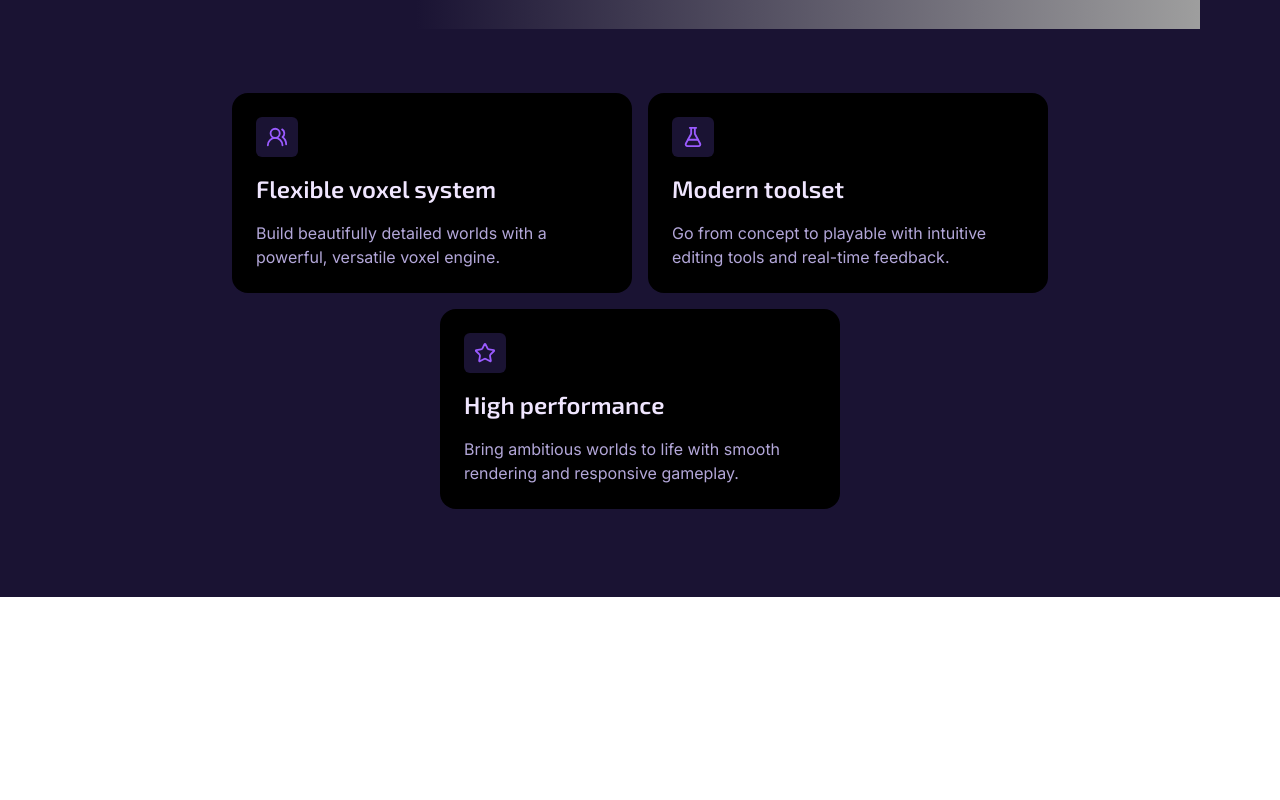
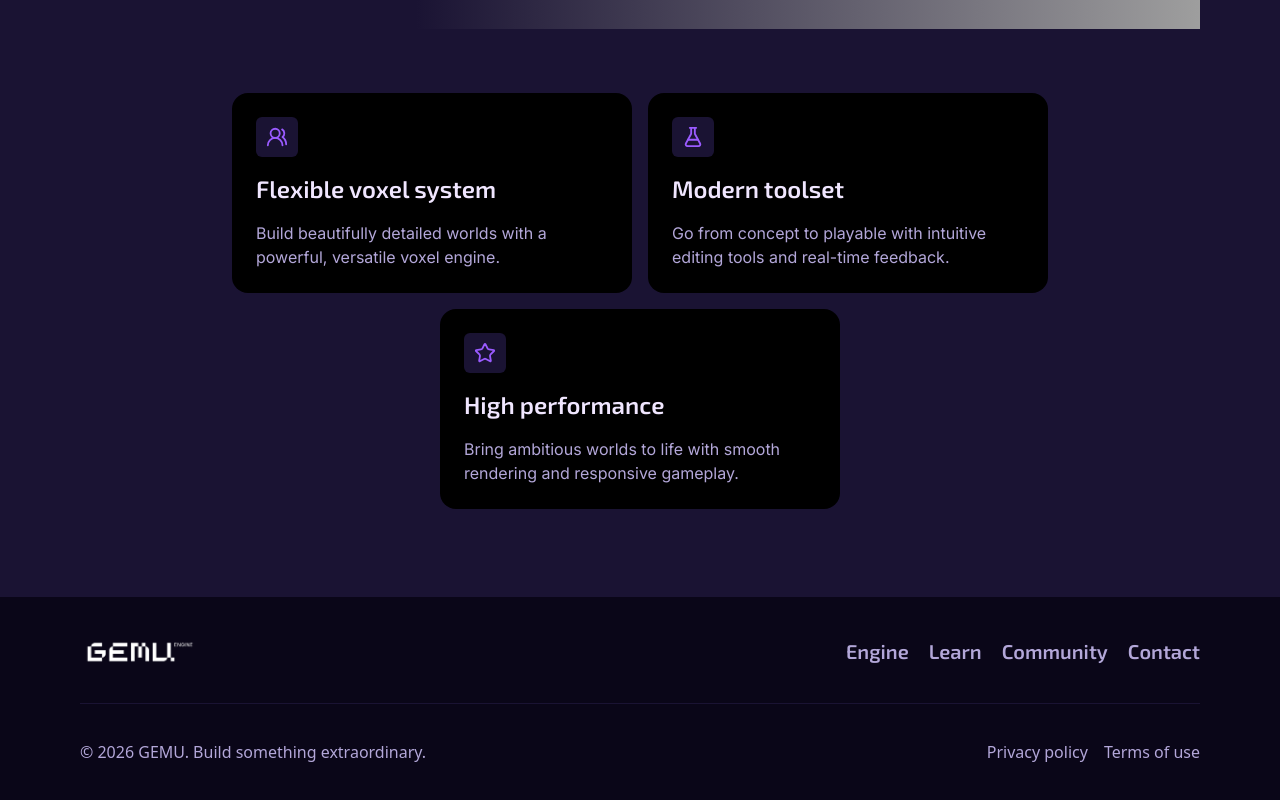
Before and after one commit to mamahimiko/HackathonFG-Team3, a Next.js app: page / in a window 1280 px wide. Shown: the part 1499-2299 px from the top of the page. Before the commit the page ends 2096 px from the top, so only its background shows below. Built offline with nearby package versions, Linux system fonts and the light colour scheme; grey boxes are pictures that could not be loaded.

Commit message:
add footer

```diff
--- a/app/layout.tsx
+++ b/app/layout.tsx
@@ -2,6 +2,7 @@ import type { Metadata } from "next";
 import { Geist, Geist_Mono, Inter, Exo_2 } from "next/font/google";
 import "./globals.css";
 import Header from "@/components/Header";
+import Footer from "@/components/Footer";
 
 const geistSans = Geist({
   variable: "--font-geist-sans",
@@ -37,6 +38,7 @@ export default function RootLayout({ children }: LayoutProps<"/">) {
       <body className="min-h-full flex flex-col">
         <Header />
         {children}
+        <Footer />
       </body>
     </html>
   );
--- /dev/null
+++ b/components/Footer/index.tsx
@@ -0,0 +1,34 @@
+import Image from "next/image";
+import logo from "@/public/logotype_GemuEngine_horizontal_white.png";
+
+const Footer = () => {
+  return (
+    <footer className=" bg-bg-black px-8 md:px-20 py-10">
+      <div className="flex flex-col md:flex-row justify-between gap-3">
+        <div>
+          <Image src={logo} alt="Logo" className="w-30" />
+        </div>
+        <div>
+          <ul className="flex flex-col md:flex-row md:gap-5 menu text-text-secondary cursor-pointer">
+            <li className="hover:text-text-secondary/80 ">Engine</li>
+            <li className="hover:text-text-secondary/80">Learn</li>
+            <li className="hover:text-text-secondary/80">Community</li>
+            <li className="hover:text-text-secondary/80">Contact</li>
+          </ul>
+        </div>
+      </div>
+      <div className="py-6 md:py-9">
+        <hr className="text-bg-surface"></hr>
+      </div>
+      <div className="flex justify-between text-text-secondary  flex-col md:flex-row">
+        <p>&copy; 2026 GEMU. Build something extraordinary.</p>
+        <div className="flex gap-4">
+          <p>Privacy policy</p>
+          <p>Terms of use</p>
+        </div>
+      </div>
+    </footer>
+  );
+};
+
+export default Footer;
```
Also changed, not shown: public/logotype_GemuEngine_horizontal_white.png (added).
